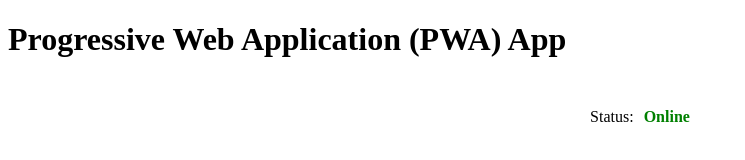
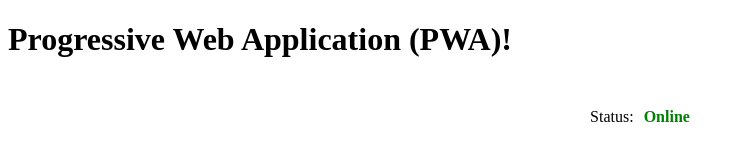
Before and after one commit to sahdev007/angular-worker, an Angular app: page / in a window 1280 px wide. Shown: the top 160 px of the page, without its empty margins (0-745 px from the left). Built offline with nearby package versions, Linux system fonts and the light colour scheme; no server answers.

Commit message:
inner event

```diff
--- a/src/app/app.component.html
+++ b/src/app/app.component.html
@@ -1,5 +1,5 @@
 <div class="container-fluid py-3">
-    <h1>Progressive Web Application (PWA) App</h1>
+    <h1>Progressive Web Application (PWA)!</h1>
 
     <div style="display:flex; align-items: center; justify-content: center; margin: 50px 10px;">
       <div style="text-align: right; margin-right:10px">
```
